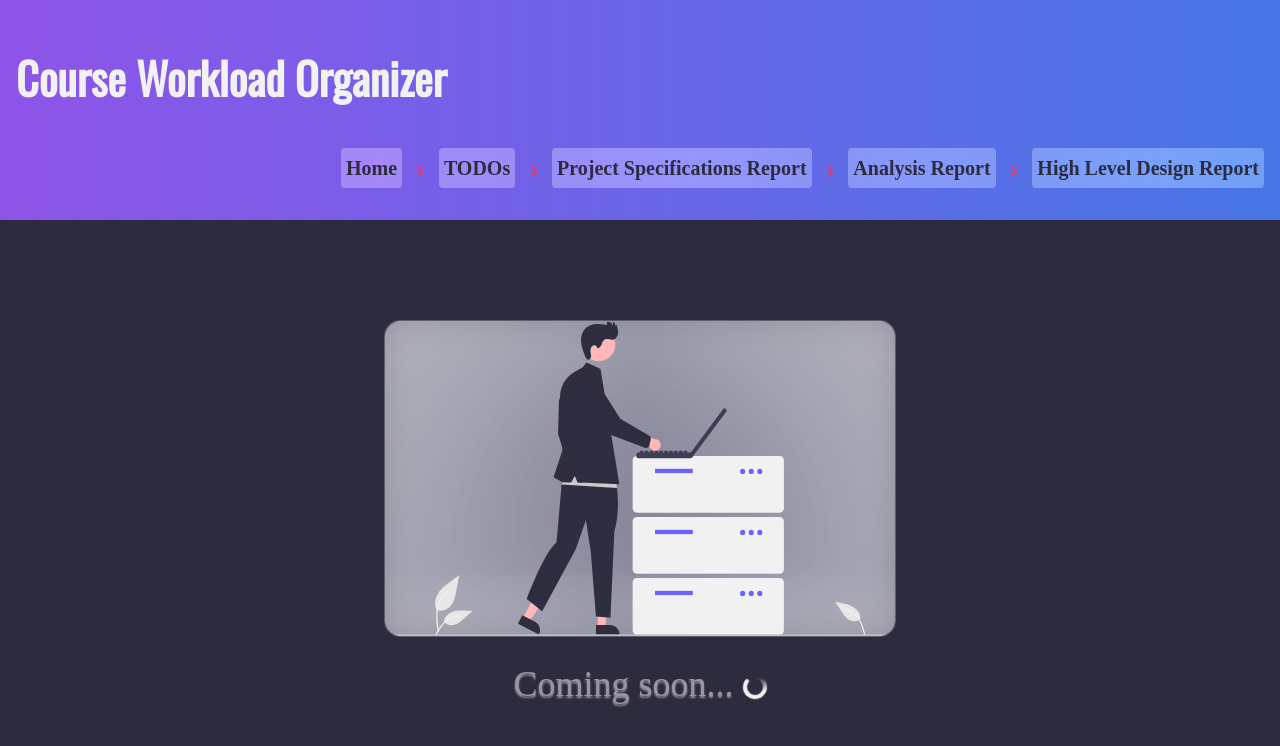
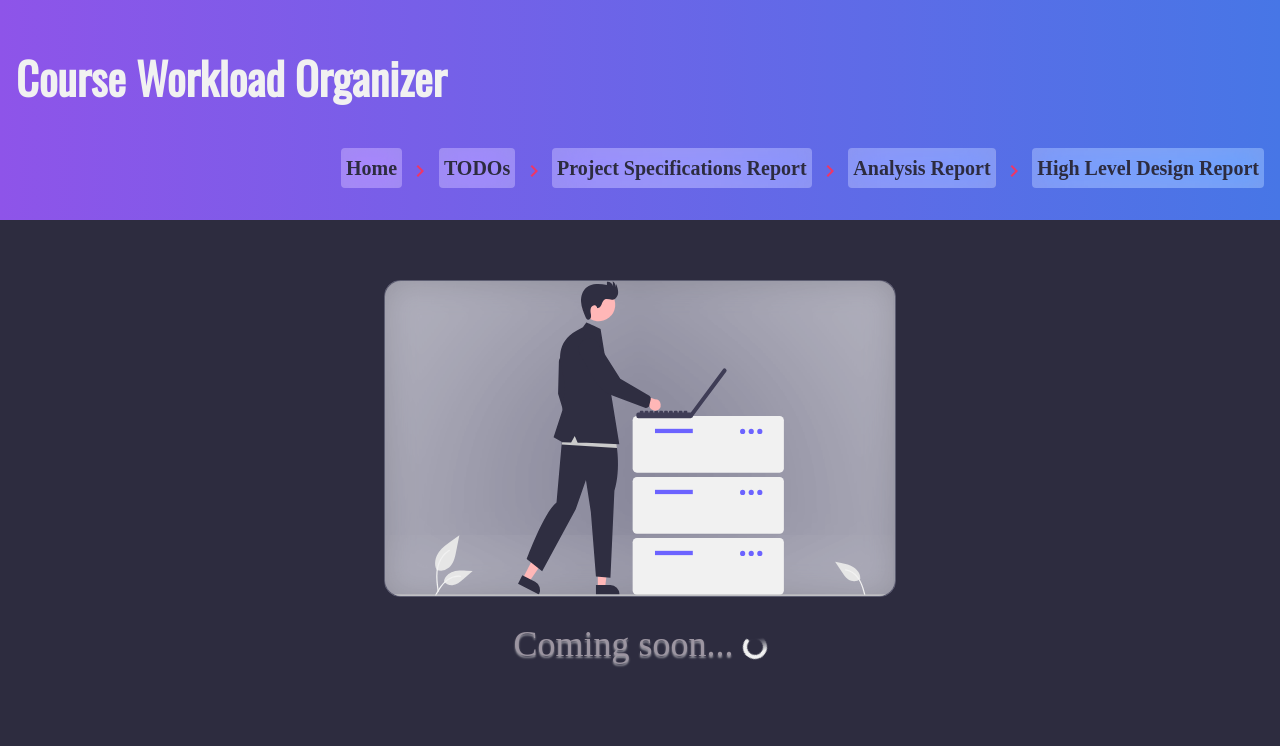
Before and after one commit to GulsahG/senior-project-webpage, a React (Create React App) app: page /todos in a window 1280 px wide. Shown: the top 746 px of the page. Built offline with nearby package versions, Linux system fonts and the light colour scheme; a web font is replaced by a local one.

Commit message:
Updated margins

```diff
--- a/src/components/AnalysisReport.js
+++ b/src/components/AnalysisReport.js
@@ -27,7 +27,7 @@ const AnalysisReport = () => {
     <Flex
       w="100%"
       h="auto"
-      mt={["20vh", "17.5vh", "15vh", "12.5vh"]}
+      mt={["17.5vh", "12.5vh", "10vh", "7.5vh"]}
       alignItems="center"
       justifyContent="center"
       flexDirection="column"
--- a/src/components/DesignReport.js
+++ b/src/components/DesignReport.js
@@ -27,7 +27,7 @@ const DesignReport = () => {
     <Flex
       w="100%"
       h="auto"
-      mt={["20vh", "17.5vh", "15vh", "12.5vh"]}
+      mt={["17.5vh", "12.5vh", "10vh", "7.5vh"]}
       alignItems="center"
       justifyContent="center"
       flexDirection="column"
--- a/src/components/SpecReport.js
+++ b/src/components/SpecReport.js
@@ -27,7 +27,7 @@ const SpecReport = () => {
     <Flex
       w="100%"
       h="auto"
-      mt={["20vh", "17.5vh", "15vh", "12.5vh"]}
+      mt={["17.5vh", "12.5vh", "10vh", "7.5vh"]}
       alignItems="center"
       justifyContent="center"
       flexDirection="column"
--- a/src/components/TodoPage.js
+++ b/src/components/TodoPage.js
@@ -27,7 +27,7 @@ const TodoPage = () => {
     <Flex
       w="100%"
       h="auto"
-      mt={["20vh", "17.5vh", "15vh", "12.5vh"]}
+      mt={["17.5vh", "12.5vh", "10vh", "7.5vh"]}
       alignItems="center"
       justifyContent="center"
       flexDirection="column"
```
